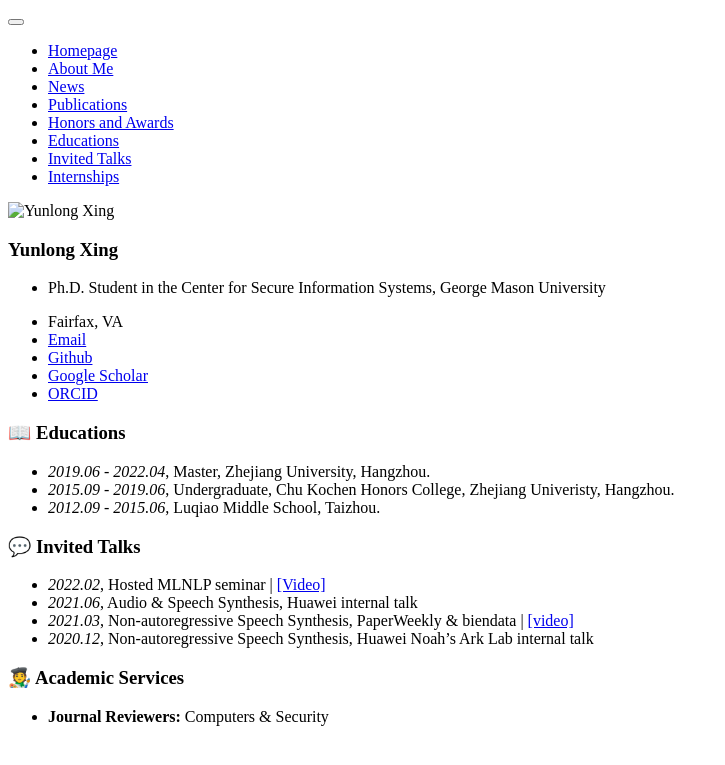
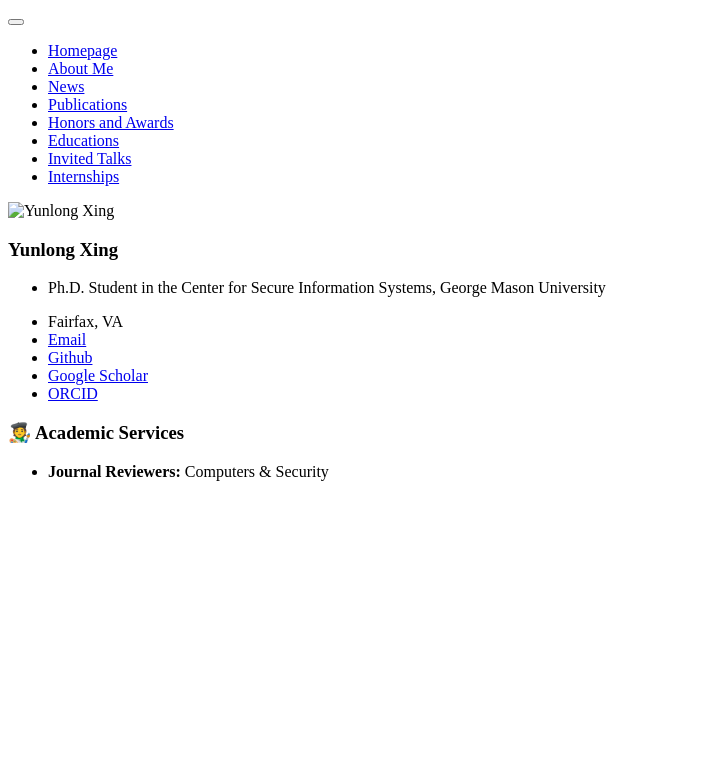
Before and after one commit to YunlongXing/yunlongxing.github.io, a Jekyll site: the page built from _pages/includes/others.md, in a window 1280 px wide. Shown: the top 765 px of the page, without its empty margins (0-725 px from the left). Built offline with Jekyll 4.4.1, drawn with Linux system fonts in a browser that asks for light colours; our own code applies the rules of GitHub Pages for plain Markdown files.

Commit message:
Update others.md

```diff
--- a/_pages/includes/others.md
+++ b/_pages/includes/others.md
@@ -1,14 +1,3 @@
-
-# 📖 Educations
-- *2019.06 - 2022.04*, Master, Zhejiang University, Hangzhou.
-- *2015.09 - 2019.06*, Undergraduate, Chu Kochen Honors College, Zhejiang Univeristy, Hangzhou.
-- *2012.09 - 2015.06*, Luqiao Middle School, Taizhou.
-
-# 💬 Invited Talks
-- *2022.02*, Hosted MLNLP seminar \| [\[Video\]](https://www.bilibili.com/video/BV1wF411x7qh)
-- *2021.06*, Audio & Speech Synthesis, Huawei internal talk
-- *2021.03*, Non-autoregressive Speech Synthesis, PaperWeekly & biendata \| [\[video\]](https://www.bilibili.com/video/BV1uf4y1t7Hr/)
-- *2020.12*, Non-autoregressive Speech Synthesis, Huawei Noah's Ark Lab internal talk
 
 # 🧑‍🎨 Academic Services
 - **Journal Reviewers:** Computers & Security
```
